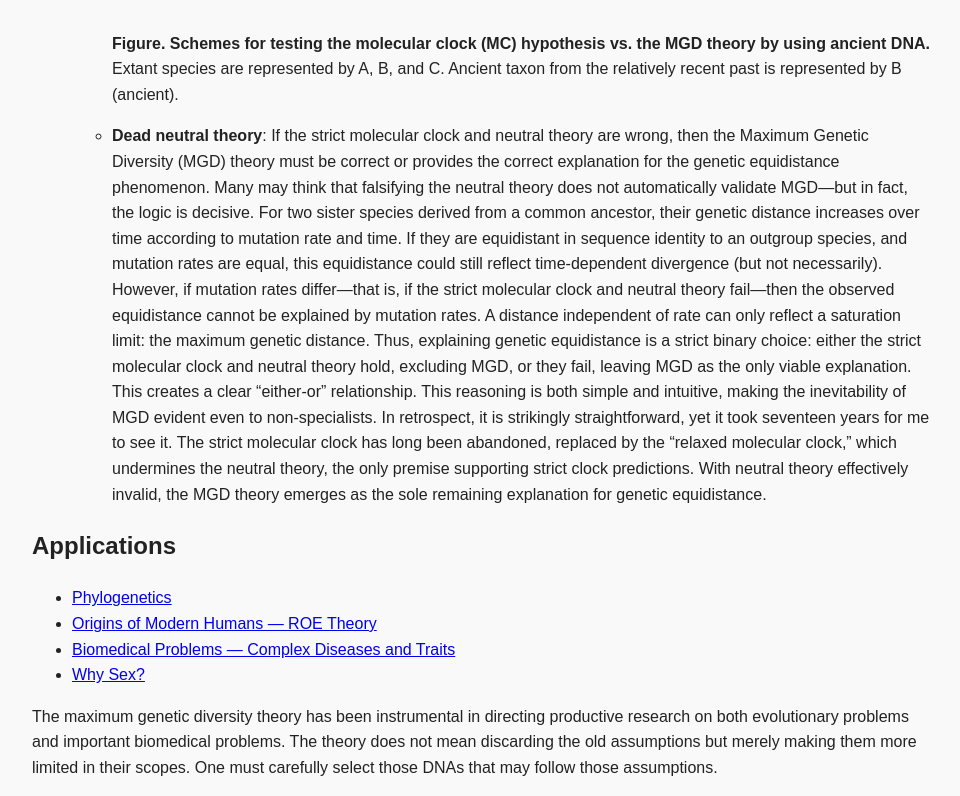
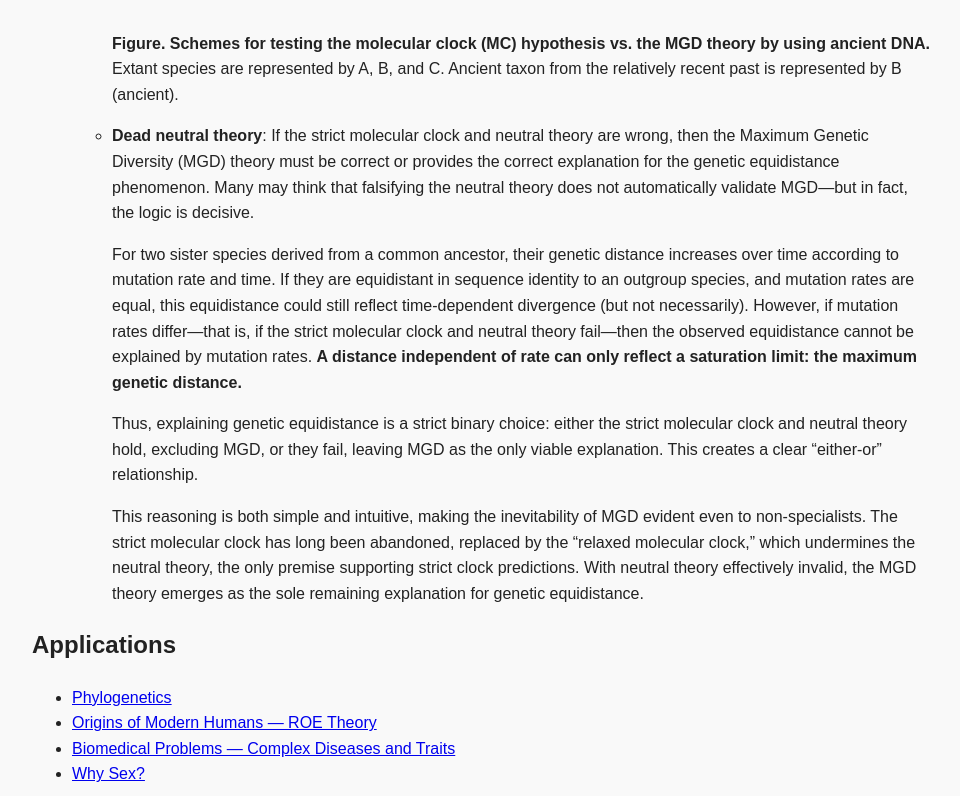
Before and after one commit to gnomonmax/thegoldengnomon, a plain HTML site: page index.html in a window 1280 px wide. Shown: the part 9680-10476 px from the top of the page, without its empty margins (158-1118 px from the left). Drawn offline with Linux system fonts and the light colour scheme.

Commit message:
Update index.html

```diff
--- a/index.html
+++ b/index.html
@@ -368,11 +368,11 @@
    <li id="dead-neutral theory">
   <strong>Dead neutral theory</strong>: If the strict molecular clock and neutral theory are wrong, then the Maximum Genetic Diversity (MGD) theory must be correct or provides the correct explanation for the genetic equidistance phenomenon. Many may think that falsifying the neutral theory does not automatically validate MGD—but in fact, the logic is decisive.
 
-For two sister species derived from a common ancestor, their genetic distance increases over time according to mutation rate and time. If they are equidistant in sequence identity to an outgroup species, and mutation rates are equal, this equidistance could still reflect time-dependent divergence (but not necessarily). However, if mutation rates differ—that is, if the strict molecular clock and neutral theory fail—then the observed equidistance cannot be explained by mutation rates. A distance independent of rate can only reflect a saturation limit: the maximum genetic distance.
+<p>For two sister species derived from a common ancestor, their genetic distance increases over time according to mutation rate and time. If they are equidistant in sequence identity to an outgroup species, and mutation rates are equal, this equidistance could still reflect time-dependent divergence (but not necessarily). However, if mutation rates differ—that is, if the strict molecular clock and neutral theory fail—then the observed equidistance cannot be explained by mutation rates. <strong>A distance independent of rate can only reflect a saturation limit: the maximum genetic distance.</strong></p>
 
-Thus, explaining genetic equidistance is a strict binary choice: either the strict molecular clock and neutral theory hold, excluding MGD, or they fail, leaving MGD as the only viable explanation. This creates a clear “either-or” relationship.
+<p>Thus, explaining genetic equidistance is a strict binary choice: either the strict molecular clock and neutral theory hold, excluding MGD, or they fail, leaving MGD as the only viable explanation. This creates a clear “either-or” relationship.</p>
 
-This reasoning is both simple and intuitive, making the inevitability of MGD evident even to non-specialists. In retrospect, it is strikingly straightforward, yet it took seventeen years for me to see it. The strict molecular clock has long been abandoned, replaced by the “relaxed molecular clock,” which undermines the neutral theory, the only premise supporting strict clock predictions. With neutral theory effectively invalid, the MGD theory emerges as the sole remaining explanation for genetic equidistance.</p>
+<p>This reasoning is both simple and intuitive, making the inevitability of MGD evident even to non-specialists. The strict molecular clock has long been abandoned, replaced by the “relaxed molecular clock,” which undermines the neutral theory, the only premise supporting strict clock predictions. With neutral theory effectively invalid, the MGD theory emerges as the sole remaining explanation for genetic equidistance.</p>
 </li>
 </ul>
 </section>
```
